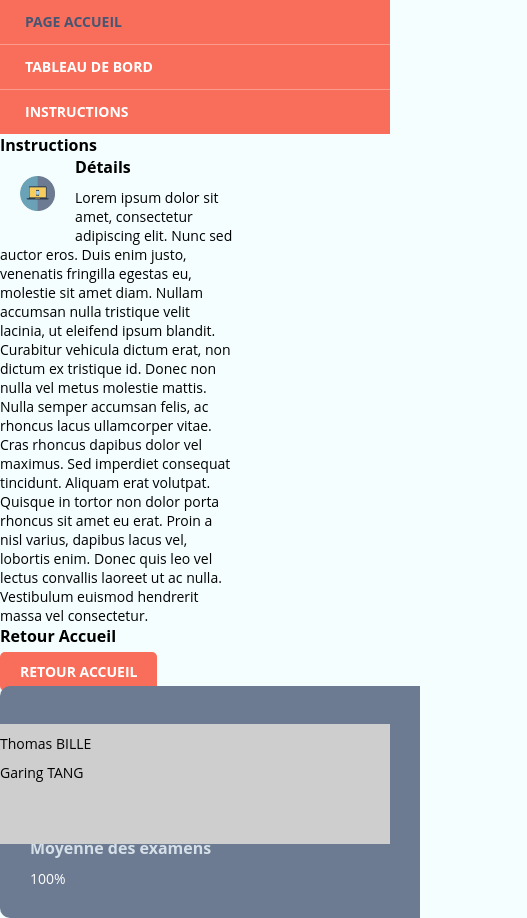
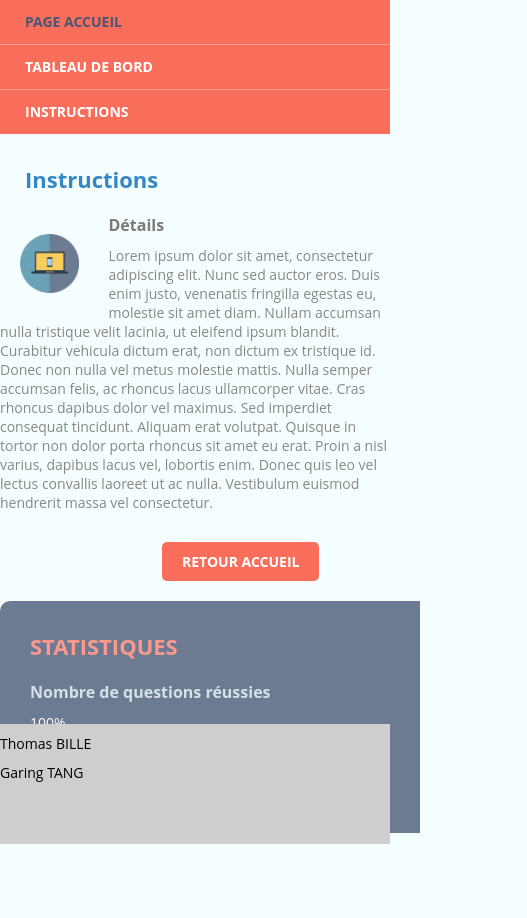
Before and after one commit to tbille/WebQuiz, a plain HTML site: page instructions.html in a window 390 px wide. Shown: the whole page, 527 px wide, since content can reach past the window. After the commit the page ends 844 px from the top, so only its background shows below. Drawn offline with Linux system fonts and the light colour scheme.

Commit message:
modification style texte page Instructions

```diff
--- a/instructions.html
+++ b/instructions.html
@@ -27,7 +27,7 @@
 
             -->
 			<section class="contenuPageInstructions">
-				<h2>Instructions</h2>
+				<h1>Instructions</h1>
 				<!-- Instructions de la page -->
 				<section>
 					<img src="icon.png" alt="image icon" id="imageicon"/>
@@ -38,7 +38,6 @@
 				</section>
 				<!-- Bouton de retour à l'acceuil -->
 				<section>
-					<h2>Retour Accueil</h2>
 					<a href="accueil.html" class="bouton">Retour Accueil</a>
 				</section>
 			<!-- Fin section contenu page -->
--- a/style.css
+++ b/style.css
@@ -222,6 +222,7 @@ p {
 #imageicon {
 float: left;
 padding: 20px;
+margin-right: 10px;
 width: 15%;
 }
 
@@ -289,6 +290,11 @@ width: 15%;
   margin-left: 25px;
  }
 
+/* Bouton page Instructions */
+
+.contenuPageInstructions .bouton {
+	top: 40px;
+}
 
 /* Bouton */
 
@@ -350,14 +356,44 @@ border-radius: 0px 10px 10px 0;
 .contenuPageInstructions{
   display: block;
   float: left;
-  padding-right: 40%;
+  padding-right: 35%;
 }
+
 @media screen and (max-width: 768px) {
   .contenuPage{
-    padding-right:70%;
+    padding-right: 70%;
+	 }
+
+  .contenuPageInstructions{
+  display: block;
+  float: left;
+  width: 100%;
+  padding-bottom: 50px;
   }
+
+.contenuPageInstructions .bouton{
+  margin-left: 25px;
+  left: 137px;
+
+}
 }
 
+
+.contenuPageInstructions h1{
+  margin-top: 30px;
+  margin-bottom: 20px;
+  margin-left: 25px;
+  color: #3687c6;
+}
+
+.contenuPageInstructions h2 {
+	margin-top: 15px;
+	color: #7b7979;
+}
+
+.contenuPageInstructions p {
+	color: #888888;
+}
 
 /*Contenu Tableau de bord*/
 
```
Also changed, not shown: accueil.html (+1 -1 lines), tableauDeBord.html (+1 -1 lines).
